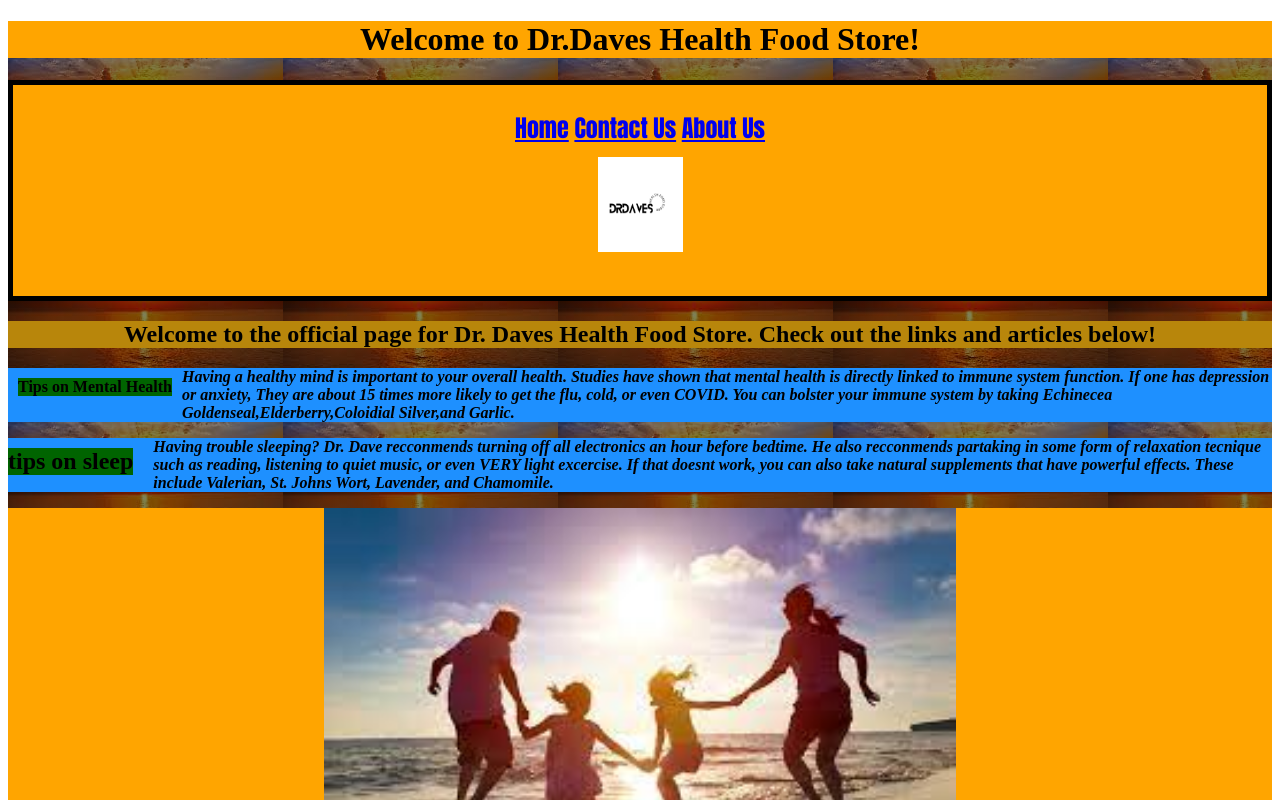
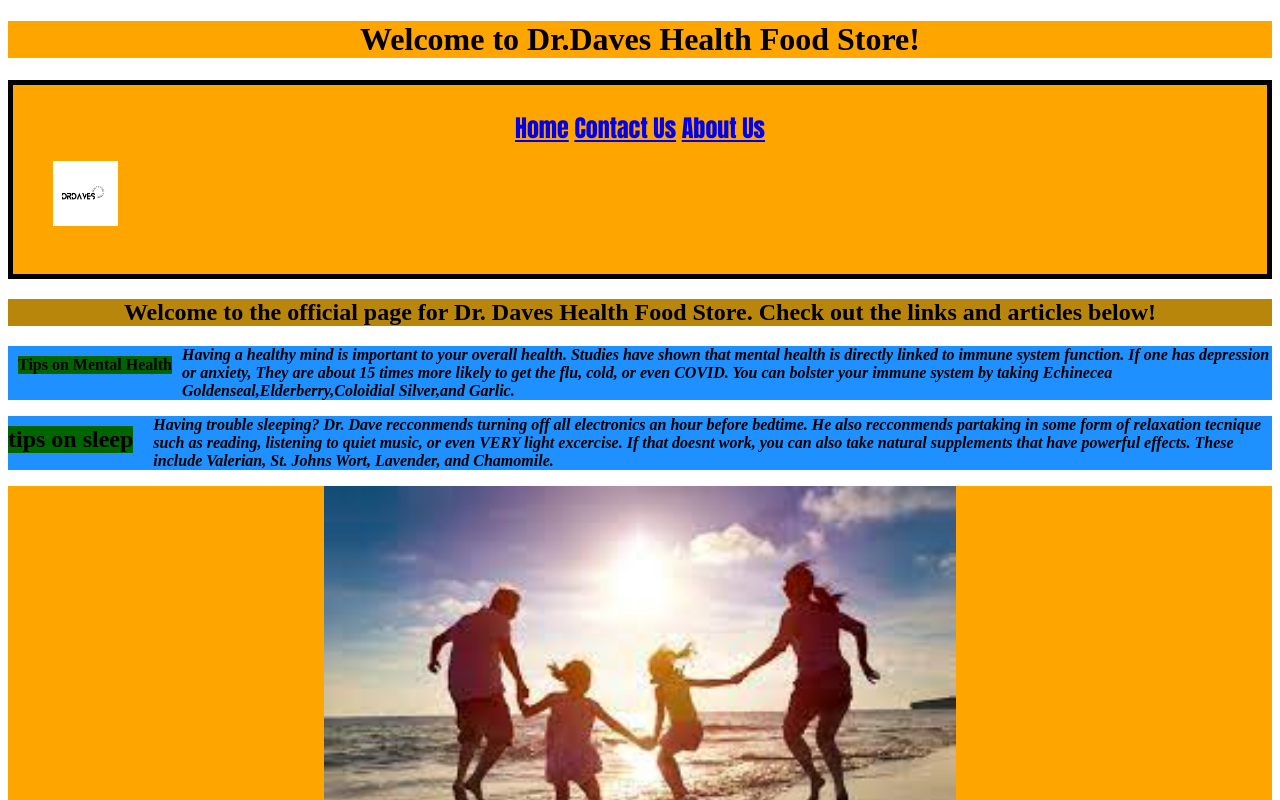
Before and after one commit to high-12/Drdaveshealthfoodstore, a plain HTML site: page Home.html in a window 1280 px wide. Shown: the top 800 px of the page. Drawn offline with Linux system fonts and the light colour scheme.

Commit message:
(commit on main)

```diff
--- a/Home.html
+++ b/Home.html
@@ -9,10 +9,6 @@
 
 </head>
 <body>
-    <div class="hero-image">
-        <div class="hero-text"
-    </div>
-
     <h1>
         Welcome to Dr.Daves Health Food Store!
     </h1>
@@ -21,7 +17,7 @@
     <a href="Contact Us.html"> Contact Us</a>
     <a href="About Us.html">About Us</a>
     <div class="logo">
-        <img src="drdavelogo.png" alt="our logo" style="height: 95px; width: 85px;">
+        <img src="drdavelogo.png" alt="our logo" style="height: 65px; width: 65px;">
     </div>
  </nav>
  <h2>
@@ -48,6 +44,7 @@
             <a href="Facebook.com">Facebook</a>
             <a href="Twitter.com">Twitter</a>
             <a href="Instagram.com">Instagram</a>
+        <p>&copy;2022</p>
         </footer>
     </div>
 
--- a/style.css
+++ b/style.css
@@ -99,14 +99,17 @@ h5{
 
 }
 .logo{
-    float: up;
-    margin: 1px;
-    padding-bottom: 30px;
-    padding: 10px;
+    float: down;
+    margin: 10px;
+    padding-bottom: 10px;
+    padding: 5px;
+    text-align: left;
+
+
+
 }
-.hero-image{
-    background-image: linear-gradient(rgba(0, 0, 0, 0.5), rgba(0, 0, 0, 0.5)), url("sunrise.jpeg");
-}
+
+
 h5{
     background-color: darkgreen;
     text-align: center;
@@ -116,6 +119,7 @@ h5{
     float: up;
     margin: 10px;
 
+
 }
 .video{
     float: right;
```
Also changed, not shown: About Us.html (+5 -3 lines), Contact Us.html (+2 -0 lines), Index.html (+2 -2 lines).
